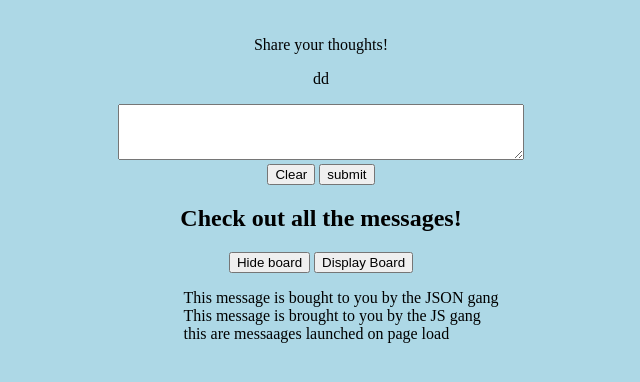
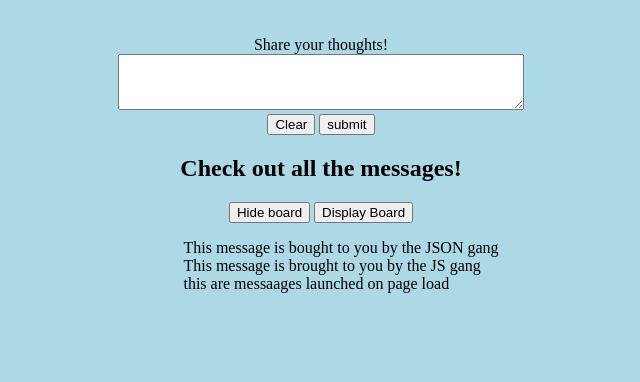
Before and after one commit to ewang998/436I, a plain HTML site: page Message Board/index.html in a window 1280 px wide. Shown: the part 124-506 px from the top of the page, without its empty margins (319-959 px from the left). Drawn offline with Linux system fonts and the light colour scheme.

Commit message:
name change

```diff
--- a/assignment 1/index.html
+++ b/Message Board/index.html
@@ -13,7 +13,6 @@
       <div class="posting">
         <form class="" action="" method="post" id="formentry">
           Share your thoughts!<br>
-<p>dd</p>
         </form>
         <textarea name="message" form="formentry" id="newtext"></textarea><br>
         <button type="button" onclick="cleartext()">Clear</button>
```
Also changed, not shown: Message Board/css/style.css (renamed from assignment 1/css/style.css), Message Board/js/posting.js (renamed from assignment 1/js/posting.js).
